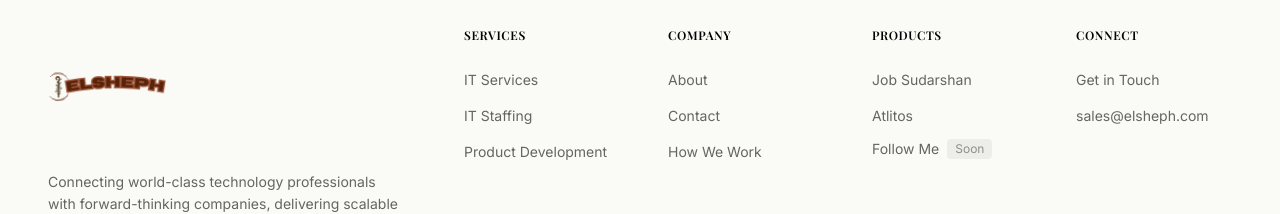
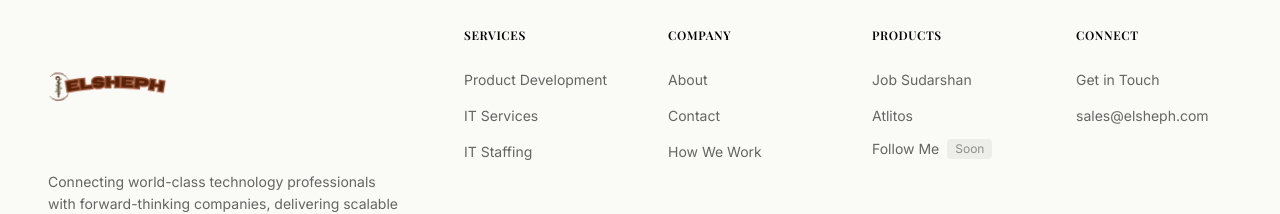
Before and after one commit to abishaigeorge09/elsheph-web-v2, a Next.js app: page / in a window 1280 px wide. Shown: the part 7161-7375 px from the top of the page. Built offline with nearby package versions, Linux system fonts and the light colour scheme; no server answers.

Commit message:
feat: reorder footer services - Product Development first
- Move Product Development to top of Services list in footer
- Update priority order: Product Development, IT Services, IT Staffing

```diff
--- a/src/components/Footer.tsx
+++ b/src/components/Footer.tsx
@@ -132,6 +132,14 @@ export default function Footer() {
                     href="#services"
                     className="text-sm text-black/60 hover:text-[#8B6F47] transition-colors duration-200 inline-block"
                   >
+                    Product Development
+                  </a>
+                </li>
+                <li>
+                  <a
+                    href="#services"
+                    className="text-sm text-black/60 hover:text-[#8B6F47] transition-colors duration-200 inline-block"
+                  >
                     IT Services
                   </a>
                 </li>
@@ -141,14 +149,6 @@ export default function Footer() {
                     className="text-sm text-black/60 hover:text-[#8B6F47] transition-colors duration-200 inline-block"
                   >
                     IT Staffing
-                  </a>
-                </li>
-                <li>
-                  <a
-                    href="#services"
-                    className="text-sm text-black/60 hover:text-[#8B6F47] transition-colors duration-200 inline-block"
-                  >
-                    Product Development
                   </a>
                 </li>
               </ul>
```
